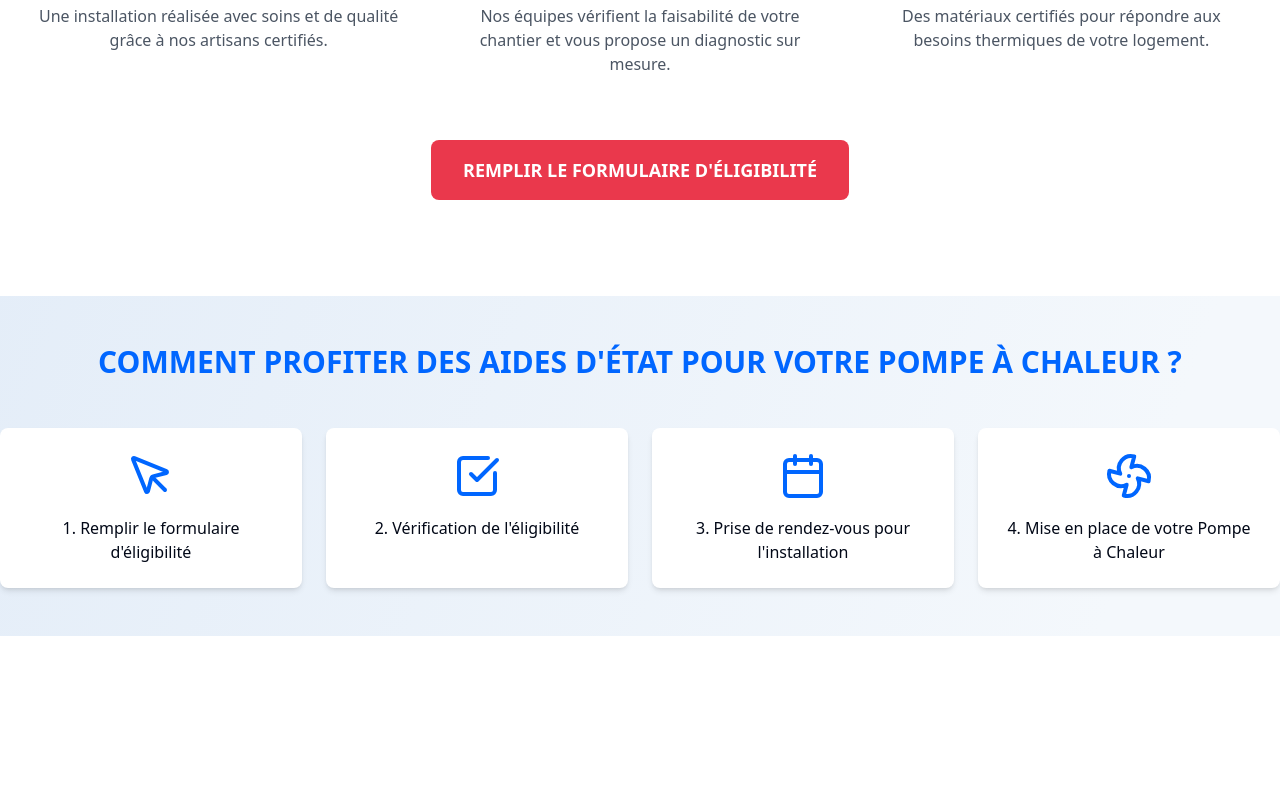
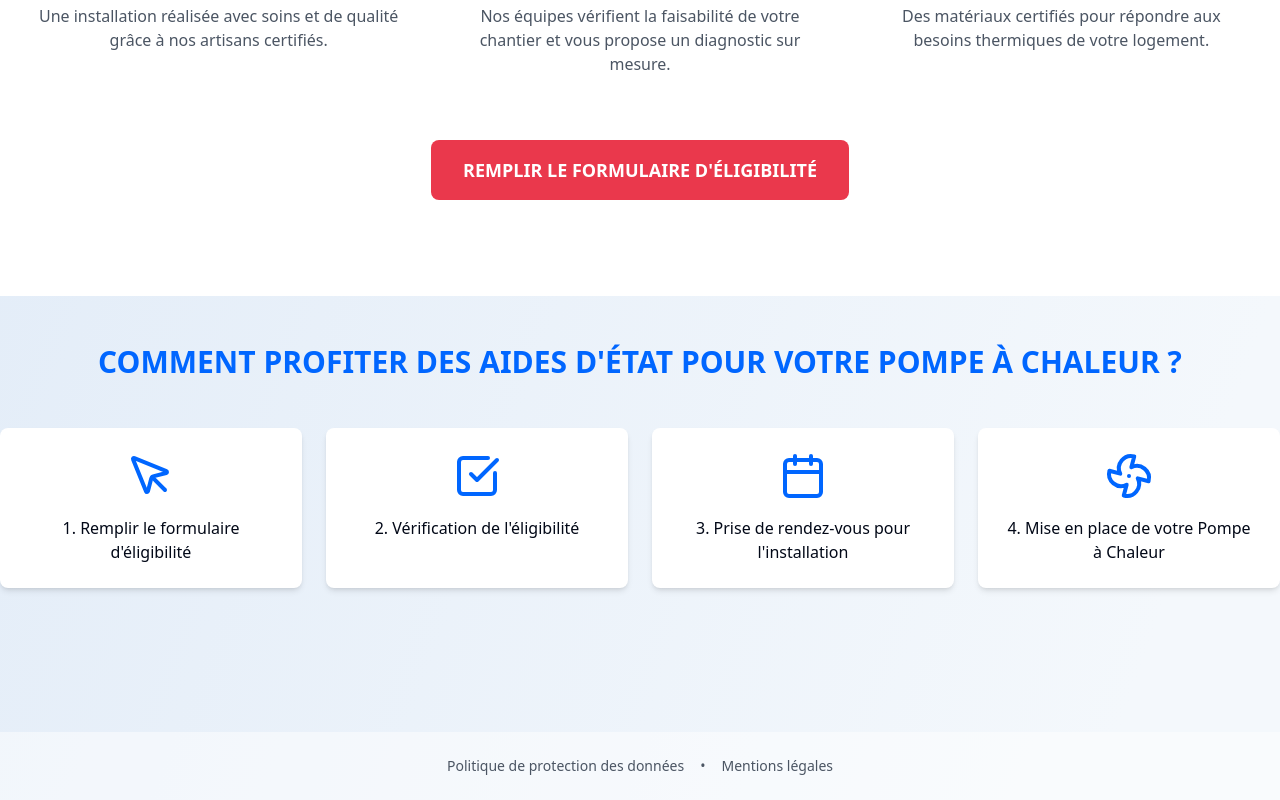
Before and after one commit to Tmouflard/replicate-landing-zone-18f64321, a React (Vite) app: page / in a window 1280 px wide. Shown: the part 1436-2236 px from the top of the page. Before the commit the page ends 2072 px from the top, so only its background shows below. Built offline with nearby package versions, Linux system fonts and the light colour scheme.

Commit message:
Add footer with legal links
Implement a footer that includes links to the privacy policy and legal notices.
[skip gpt_engineer]

```diff
--- /dev/null
+++ b/src/components/Footer.tsx
@@ -0,0 +1,25 @@
+const Footer = () => {
+  return (
+    <footer className="w-full bg-white/50 py-6 mt-24">
+      <div className="container mx-auto px-4">
+        <div className="flex flex-col md:flex-row justify-center items-center gap-4 text-sm text-gray-600">
+          <a
+            href="/politique-confidentialite"
+            className="hover:text-primary transition-colors"
+          >
+            Politique de protection des données
+          </a>
+          <span className="hidden md:inline">•</span>
+          <a
+            href="/mentions-legales"
+            className="hover:text-primary transition-colors"
+          >
+            Mentions légales
+          </a>
+        </div>
+      </div>
+    </footer>
+  );
+};
+
+export default Footer;
--- a/src/pages/Index.tsx
+++ b/src/pages/Index.tsx
@@ -3,6 +3,7 @@ import { BenefitsList } from "@/components/landing/BenefitsList";
 import { EligibilityForm } from "@/components/landing/EligibilityForm";
 import { ProcessSteps } from "@/components/landing/ProcessSteps";
 import { BenefitsSection } from "@/components/landing/BenefitsSection";
+import Footer from "@/components/Footer";
 
 const Index = () => {
   return (
@@ -27,6 +28,8 @@ const Index = () => {
         <BenefitsSection />
         <ProcessSteps />
       </div>
+
+      <Footer />
     </div>
   );
 };
```
